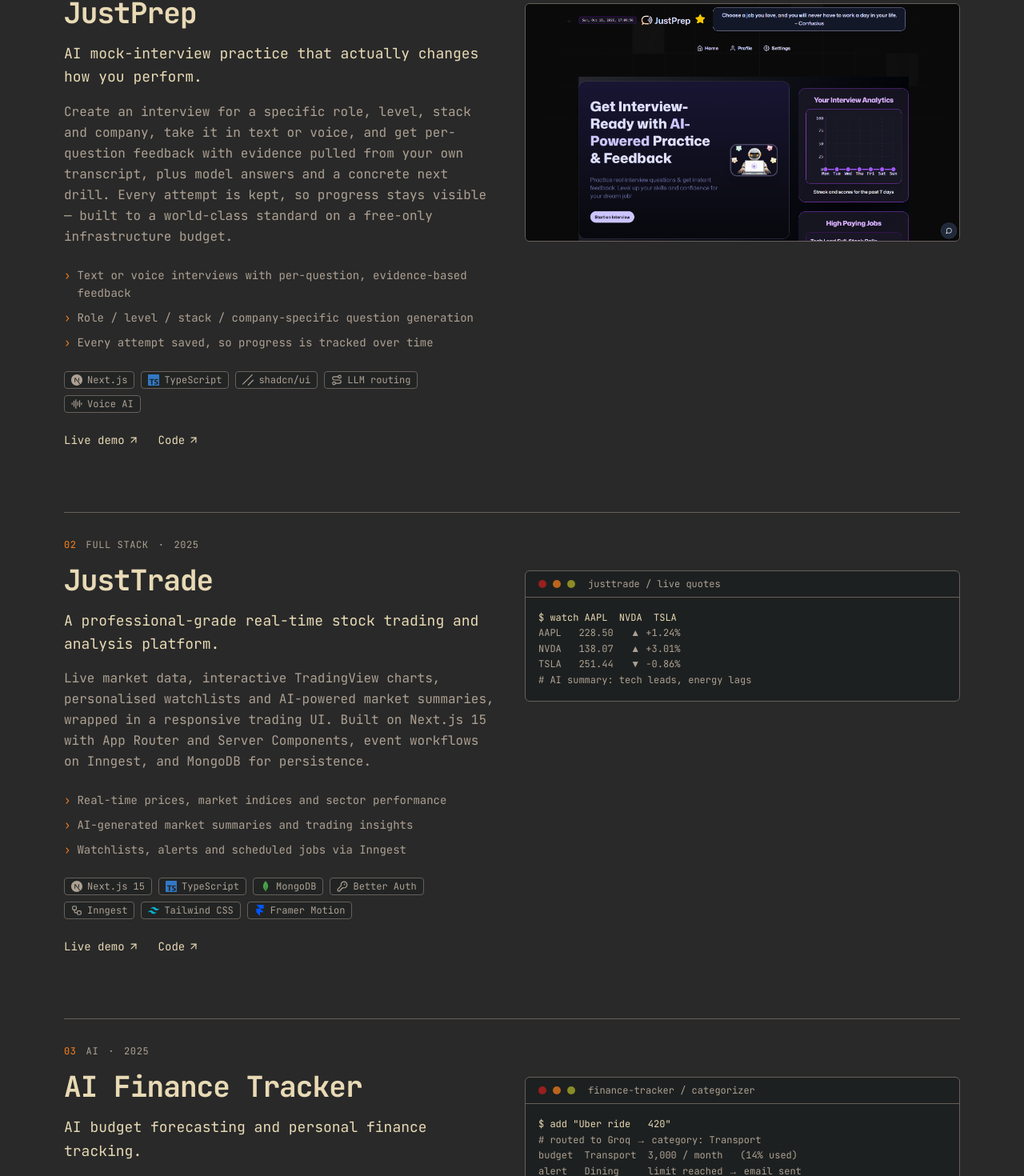
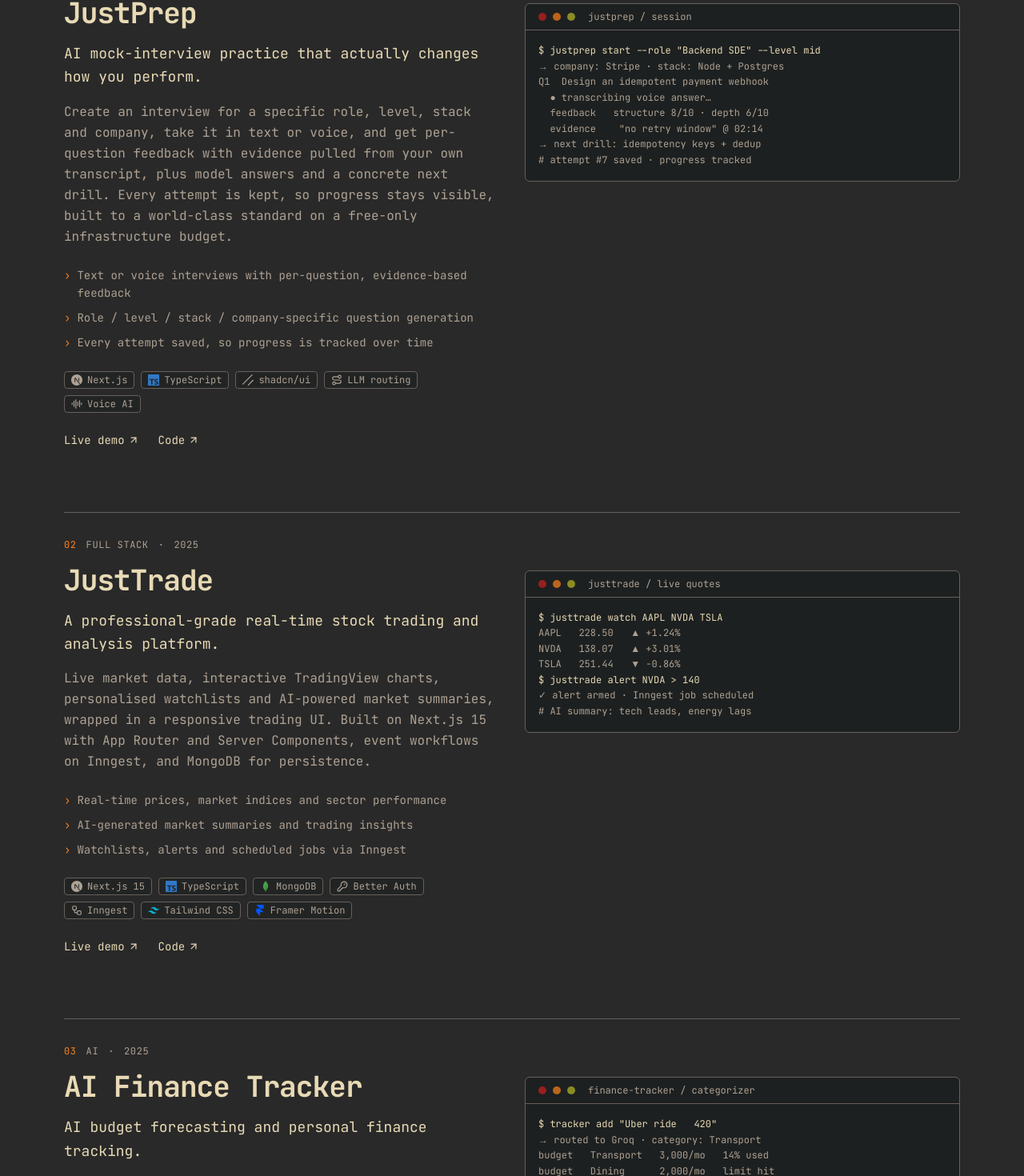
Before and after one commit to Jeston10/portfolio, a Next.js app: page /projects in a window 1280 px wide. Shown: the part 591-2061 px from the top of the page at 80% size. Built offline with nearby package versions, Linux system fonts and the light colour scheme.

Commit message:
feat(projects): show a terminal panel for every project
Swap the remaining screenshots for themed terminal panels and expand all project terminals.

```diff
--- a/src/data/projects.ts
+++ b/src/data/projects.ts
@@ -1,9 +1,9 @@
 // ─────────────────────────────────────────────────────────────────────────
-//  PROJECTS  ·  drafted from github.com/Jeston10 — edit / reorder freely
+//  PROJECTS  ·  drafted from github.com/Jeston10, edit / reorder freely
 // ─────────────────────────────────────────────────────────────────────────
 //  - `featured: true` shows a project in "Selected work" on the home page.
 //  - `category` drives the /projects filter tabs.
-//  - `terminal` is optional — a small code block beside the project.
+//  - `terminal` is optional: a small code block beside the project.
 
 export type ProjectLink = { label: string; href: string };
 
@@ -36,7 +36,7 @@ export const projects: Project[] = [
     year: "2026",
     tagline: "AI mock-interview practice that actually changes how you perform.",
     description:
-      "Create an interview for a specific role, level, stack and company, take it in text or voice, and get per-question feedback with evidence pulled from your own transcript, plus model answers and a concrete next drill. Every attempt is kept, so progress stays visible — built to a world-class standard on a free-only infrastructure budget.",
+      "Create an interview for a specific role, level, stack and company, take it in text or voice, and get per-question feedback with evidence pulled from your own transcript, plus model answers and a concrete next drill. Every attempt is kept, so progress stays visible, built to a world-class standard on a free-only infrastructure budget.",
     highlights: [
       "Text or voice interviews with per-question, evidence-based feedback",
       "Role / level / stack / company-specific question generation",
@@ -48,7 +48,19 @@ export const projects: Project[] = [
       { label: "Code", href: "https://github.com/Jeston10/JustPrep" },
     ],
     featured: true,
-    image: "/projects/justprep.png",
+    terminal: {
+      title: "justprep / session",
+      lines: [
+        '$ justprep start --role "Backend SDE" --level mid',
+        "→ company: Stripe · stack: Node + Postgres",
+        "Q1  Design an idempotent payment webhook",
+        "  ● transcribing voice answer…",
+        "  feedback   structure 8/10 · depth 6/10",
+        '  evidence    "no retry window" @ 02:14',
+        "→ next drill: idempotency keys + dedup",
+        "# attempt #7 saved · progress tracked",
+      ],
+    },
   },
   {
     slug: "justtrade",
@@ -80,10 +92,12 @@ export const projects: Project[] = [
     terminal: {
       title: "justtrade / live quotes",
       lines: [
-        "$ watch AAPL  NVDA  TSLA",
+        "$ justtrade watch AAPL NVDA TSLA",
         "AAPL   228.50   ▲ +1.24%",
         "NVDA   138.07   ▲ +3.01%",
         "TSLA   251.44   ▼ -0.86%",
+        "$ justtrade alert NVDA > 140",
+        "✓ alert armed · Inngest job scheduled",
         "# AI summary: tech leads, energy lags",
       ],
     },
@@ -117,10 +131,14 @@ export const projects: Project[] = [
     terminal: {
       title: "finance-tracker / categorizer",
       lines: [
-        '$ add "Uber ride   420"',
-        "# routed to Groq → category: Transport",
-        "budget  Transport  3,000 / month   (14% used)",
-        "alert   Dining     limit reached → email sent",
+        '$ tracker add "Uber ride   420"',
+        "→ routed to Groq · category: Transport",
+        "budget   Transport   3,000/mo   14% used",
+        "budget   Dining      2,000/mo   limit hit",
+        "  alert → email sent to you",
+        "$ tracker forecast --month",
+        "projected spend 18,400 · savings 6,600",
+        "# live news: markets steady, INR flat",
       ],
     },
   },
@@ -150,6 +168,8 @@ export const projects: Project[] = [
         '{ "id": "usr_01", "url": "/api/mock/usr_01" }',
         "$ curl /api/mock/usr_01",
         '{ "name": "Ada", "role": "admin" }',
+        "$ ghost hub search weather",
+        "→ 6 public APIs · offline fallback ready",
         "# schema persisted in MongoDB",
       ],
     },
@@ -173,7 +193,18 @@ export const projects: Project[] = [
       { label: "Code", href: "https://github.com/Jeston10/JustBank" },
     ],
     featured: true,
-    image: "/projects/justbank.png",
+    terminal: {
+      title: "justbank / transfer",
+      lines: [
+        "$ justbank link --provider plaid",
+        "✓ linked   Chase ••4821   Wells ••7193",
+        "$ justbank transfer 250.00 ••4821 → ••7193",
+        "  processing via Dwolla…   status: settled",
+        "balance    Chase    4,120.55",
+        "balance    Wells    1,890.00",
+        "# spending  Dining 32% · Transport 18%",
+      ],
+    },
   },
   {
     slug: "justcare",
@@ -193,7 +224,18 @@ export const projects: Project[] = [
       { label: "Live demo", href: "https://jeston-s-healthcare-site.vercel.app" },
       { label: "Code", href: "https://github.com/Jeston10/JustCare" },
     ],
-    image: "/projects/justcare.png",
+    terminal: {
+      title: "justcare / admin",
+      lines: [
+        "$ justcare appointments --today",
+        "09:30   Patel, R.   scheduled   Dr. Rao",
+        "11:00   Khan, S.    pending     triage",
+        "14:15   Mehta, A.   cancelled   reslot",
+        "$ justcare stats",
+        "patients 1,284 · booked 23 · no-show 2",
+        "# realtime dashboard · status synced",
+      ],
+    },
   },
   {
     slug: "avenor",
@@ -220,7 +262,18 @@ export const projects: Project[] = [
       { label: "Live demo", href: "https://avenor-smoky.vercel.app" },
       { label: "Code", href: "https://github.com/Jeston10/AVENOR" },
     ],
-    image: "/projects/avenor.png",
+    terminal: {
+      title: "avenor / build",
+      lines: [
+        "$ pnpm build",
+        "vite v5  building for production…",
+        "✓ 142 modules transformed in 3.21s",
+        "  scroll-reveal · stagger · carousel",
+        "$ avenor leads --today",
+        "captured 18 · qualified 7 · demos 3",
+        "# Lighthouse  perf 98 · a11y 100",
+      ],
+    },
   },
   {
     slug: "ayurchakra",
@@ -244,7 +297,9 @@ export const projects: Project[] = [
         "farm      harvested   Nalgonda    ✓",
         "lab       tested      QA pass     ✓",
         "facility  packaged    Hyderabad   ✓",
+        "retail    shelved     Bengaluru   ✓",
         "on-chain  hash 0x9af3…e21  verified",
+        "# 3D supply map rendered · Three.js",
       ],
     },
   },
@@ -255,7 +310,7 @@ export const projects: Project[] = [
     year: "2025",
     tagline: "A tour and campus guide for VIT-AP University.",
     description:
-      "A web app for navigating and exploring the VIT-AP University campus — places, facilities and wayfinding brought together in one place for the university community.",
+      "A web app for navigating and exploring the VIT-AP University campus: places, facilities and wayfinding brought together in one place for the university community.",
     highlights: [
       "Campus wayfinding and facility directory",
       "Built for the VIT-AP community",
@@ -269,6 +324,8 @@ export const projects: Project[] = [
         "→ Central Library · Block 4 · 120m",
         "$ vcompass route AB1 → Hostel-C",
         "4 min walk · past the Food Court",
+        "$ vcompass nearby --food",
+        "Food Court · Juice Bar · Night Canteen",
         "# 38 campus locations mapped",
       ],
     },
@@ -280,7 +337,7 @@ export const projects: Project[] = [
     year: "2025",
     tagline: "A multi-function blockchain utility built during the specialisation.",
     description:
-      "Hands-on smart-contract and on-chain work as part of the Blockchain specialisation — a multi-functional blockchain entity. TODO: expand this with the specific functions it implements, or rename it.",
+      "Hands-on smart-contract and on-chain work as part of the Blockchain specialisation: a multi-functional blockchain entity. TODO: expand this with the specific functions it implements, or rename it.",
     highlights: ["Smart-contract and on-chain development practice"],
     tech: ["JavaScript", "Solidity", "Web3"],
     links: [{ label: "Code", href: "https://github.com/Jeston10/JestoGP9Te" }],
@@ -289,6 +346,8 @@ export const projects: Project[] = [
       lines: [
         "$ forge build",
         "Compiling Entity.sol … ok",
+        "$ forge test",
+        "✓ 12 passing · gas avg 48,210",
         '$ cast send Entity "mint(uint256)" 1',
         "tx 0x4c1a…9b   status 1 (success)",
         "# multi-function entity deployed",
```
